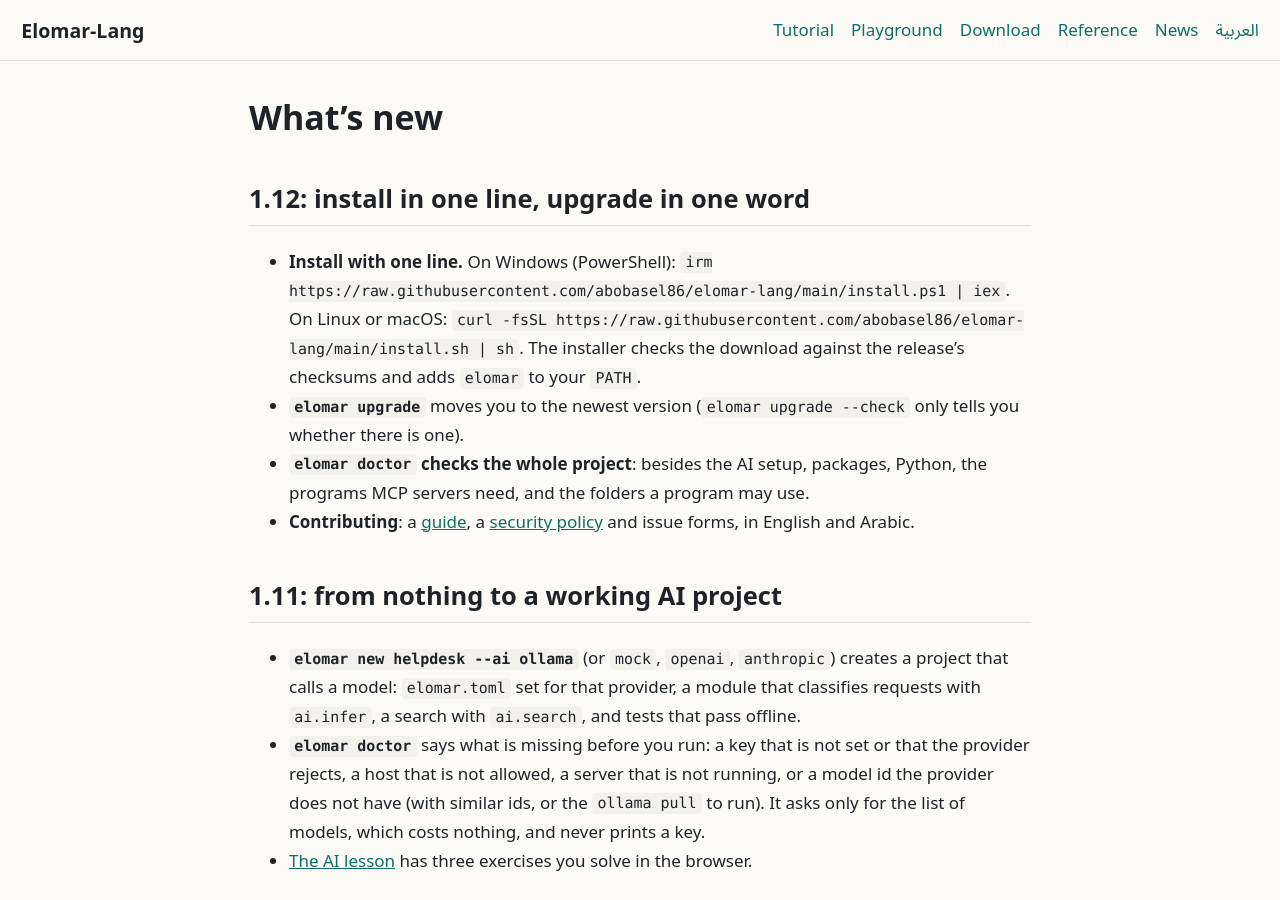
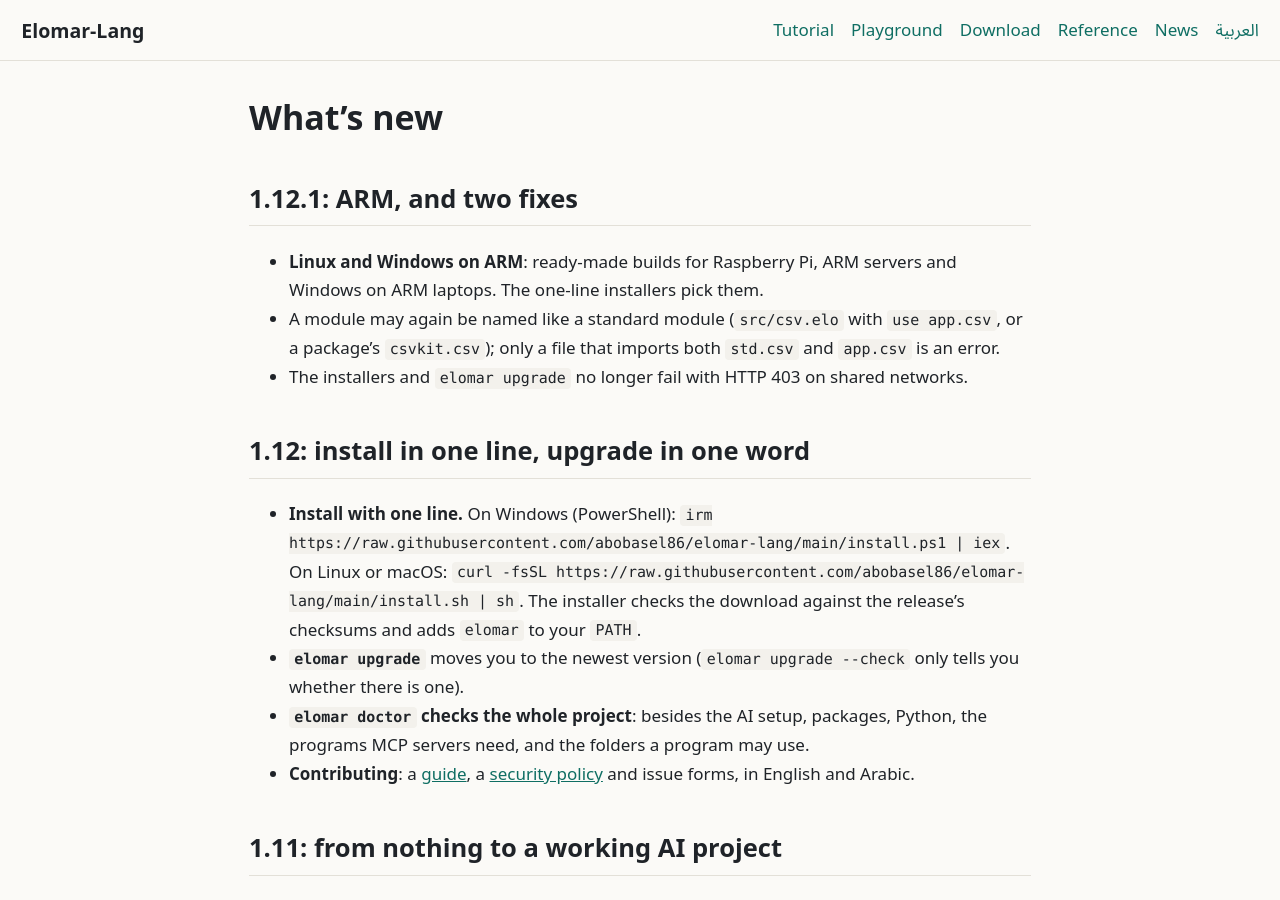
Before and after one commit to abobasel86/elomar-lang, a Jekyll site: the page built from site/en/news.md, in a window 1280 px wide and 900 px high. Built offline with Jekyll 4.4.1, drawn with Linux system fonts in a browser that asks for light colours; some of the changed text lies outside the part shown.

Commit message:
Release 1.12.1
Co-Authored-By: Claude Opus 5.5 <noreply@anthropic.com>

```diff
--- a/Cargo.toml
+++ b/Cargo.toml
@@ -23,7 +23,7 @@ members = [
 ]
 
 [workspace.package]
-version = "1.12.0"
+version = "1.12.1"
 edition = "2024"
 rust-version = "1.88"
 publish = false
--- a/editor/vscode/package.json
+++ b/editor/vscode/package.json
@@ -2,7 +2,7 @@
   "name": "elomar-lang",
   "displayName": "Elomar-Lang",
   "description": "Elomar-Lang support: highlighting, errors while you type (Arabic/English), hover, go to definition, outline, completion, formatting, snippets and a Run button",
-  "version": "1.12.0",
+  "version": "1.12.1",
   "publisher": "abobasel86",
   "license": "MIT OR Apache-2.0",
   "icon": "images/icon.png",
--- a/site/en/news.md
+++ b/site/en/news.md
@@ -6,6 +6,16 @@ other: ar/news.html
 ---
 
 # What's new
+
+## 1.12.1: ARM, and two fixes
+
+- **Linux and Windows on ARM**: ready-made builds for Raspberry Pi, ARM
+  servers and Windows on ARM laptops. The one-line installers pick them.
+- A module may again be named like a standard module (`src/csv.elo` with
+  `use app.csv`, or a package's `csvkit.csv`); only a file that imports both
+  `std.csv` and `app.csv` is an error.
+- The installers and `elomar upgrade` no longer fail with HTTP 403 on
+  shared networks.
 
 ## 1.12: install in one line, upgrade in one word
 
@@ -176,7 +186,7 @@ There are thirteen of them now: `par_map`, `par_filter`, `par_fold`,
 
 | Version | What it brought |
 |---|---|
-| **1.12** | One-line installers; `elomar upgrade`; `elomar doctor` for the whole project |
+| **1.12** | One-line installers; `elomar upgrade`; `elomar doctor` for the whole project; ARM builds (1.12.1) |
 | 1.11 | `elomar new --ai`; `elomar doctor`; exercises for the AI lesson |
 | 1.10 | Local models (Ollama) without a key; an embedding cache |
 | 1.9 | Built-in functions as values; `ai.search` |
```
Also changed, not shown: site/ar/news.md (+9 -1 lines), CHANGELOG.md, README.md, editor/vscode/CHANGELOG.md, 1 other file.
